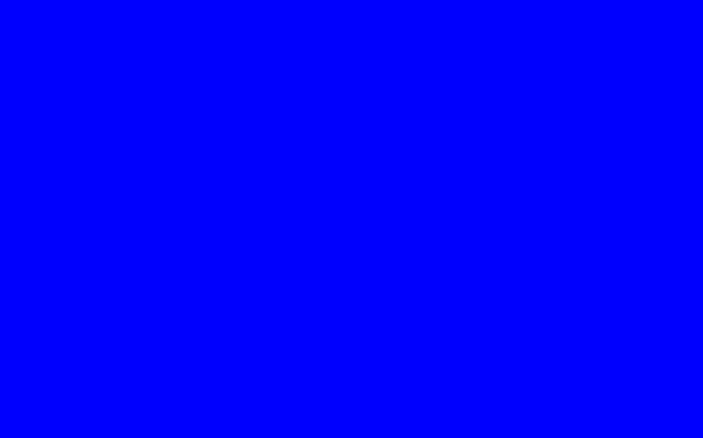
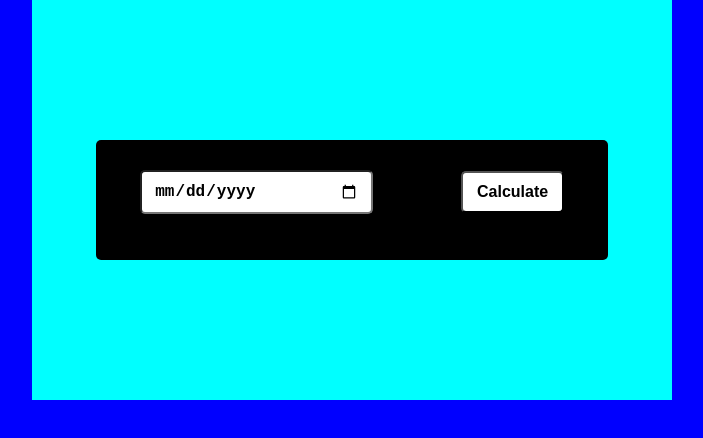
Before and after one commit to hameedgul12345/Class_Task_05, a plain HTML site: page index.html in a window 1280 px wide. Shown: the whole page, without its empty margins (288-991 px from the left). Drawn offline with Linux system fonts and the light colour scheme.

Commit message:
Adding Java Script

```diff
--- a/app.js
+++ b/app.js
@@ -0,0 +1,23 @@
+function ageCalculate(){
+   var inputDate=document.getElementById('inputDate')
+   console.log(inputDate.value)
+   var birthDate=new Date(inputDate.value)
+
+var birthYear= birthDate.getFullYear();
+   console.log(birthYear)
+
+   var birthMonth= birthDate.getMonth();
+   console.log(birthMonth)
+
+   var birthday= birthDate.getDate();
+   console.log(birthday)
+
+   var today= new Date()
+
+   let age = today.getFullYear() - birthDate.getFullYear();
+   console.log(age)
+   const monthDifference = today.getMonth() - birthDate.getMonth();
+   console.log(monthDifference)
+    const dayDifference = today.getDate() - birthDate.getDate();
+    console.log(dayDifference)
+}
--- a/index.html
+++ b/index.html
@@ -8,7 +8,17 @@
 </head>
 <body>
     <div class="main-container">
+        <div class="main">
+            <div class="main-container1">
+                <div class="input-container">
+                   <input type="date" name="" id="inputDate">
+                   <button onclick="ageCalculate()">Calculate</button>
+                </div>
+               </div>
+               <div class="main-container2"></div>
 
+               </div>
+        </div>
     </div>
     <script src="app.js"></script>
 </body>
--- a/style.css
+++ b/style.css
@@ -7,3 +7,44 @@
     height: 100vh;
     background-color: blue;
 }
+.main{
+    width: 50%;
+    height: 50vh;
+    margin: 0px auto;
+    display: flex;
+    flex-direction: column;
+    justify-content: center;
+    align-items: center;
+    background-color: aqua;
+}
+.main-container1{
+  width: 80%;
+  height: 60px;
+  padding: 30px 0px;
+  background-color: black;
+  border-radius: 5px;
+
+}
+.input-container{
+    display: flex;
+    flex-direction: row;
+    align-items: center;
+    justify-content: space-around;
+}
+
+.input-container input{
+    padding: 10px 12px;
+    width: 40%;
+    border-radius: 5px;
+    font-size: 16px;
+    font-weight: bold;
+}
+
+.input-container button{
+    padding: 10px 12px;
+    width: 20%;
+    border-radius: 5px;
+    font-size: 16px;
+    font-weight: bold;
+    background-color: white;
+}
```
